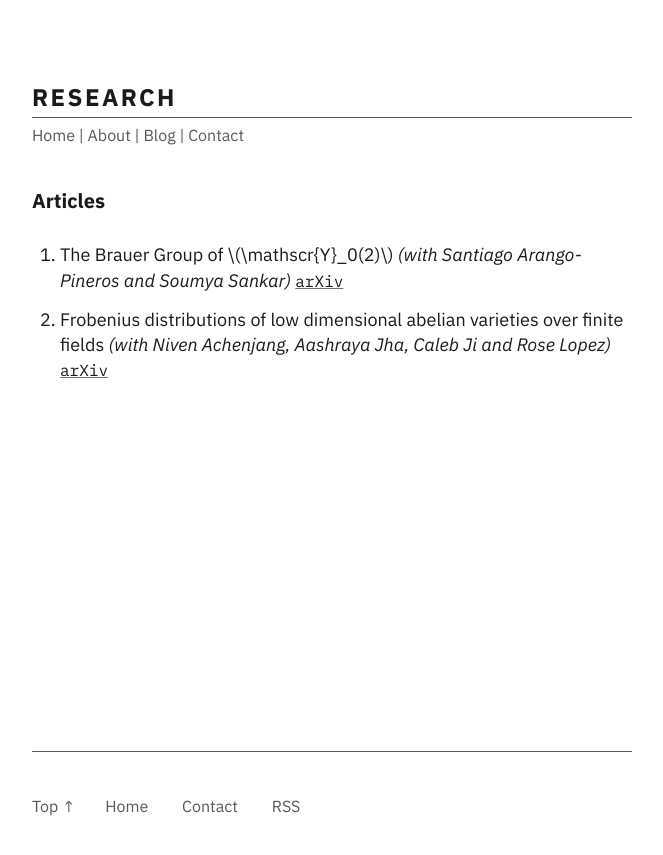
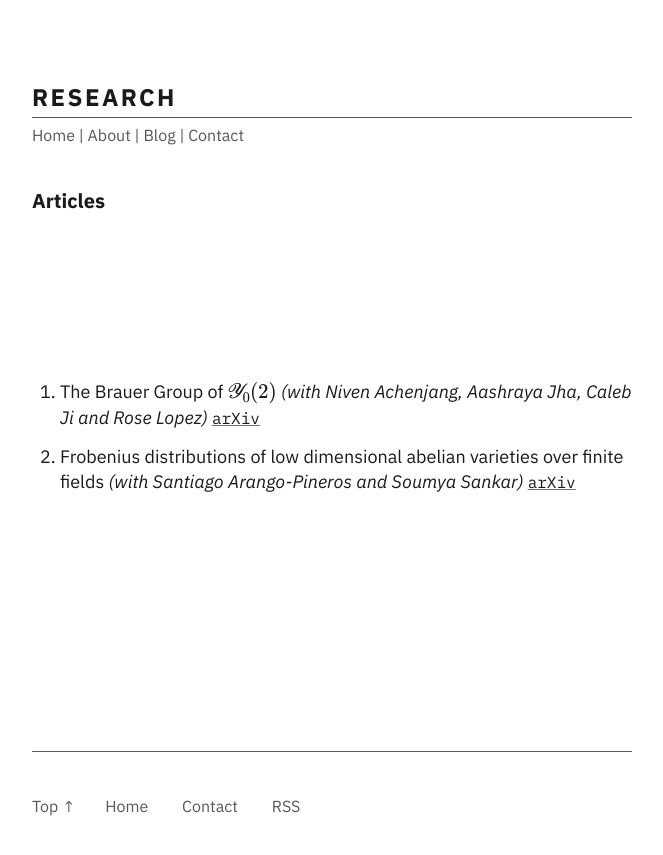
Before and after one commit to junkquill/junkquill.github.io, a Jekyll site: the page built from _pages/research.md, in a window 1280 px wide. Shown: the top 855 px of the page, without its empty margins (308-971 px from the left). Built offline with Jekyll 4.4.1, drawn with Linux system fonts in a browser that asks for light colours; formulas are drawn with MathJax 3; part of the change alters nothing that is shown.

```diff
--- a/_pages/research.md
+++ b/_pages/research.md
@@ -10,5 +10,24 @@ permalink: /research
 ---
 
 ## Articles
-2. The Brauer Group of \\(\mathscr{Y}_0(2)\\) *(with Santiago Arango-Pineros and Soumya Sankar)* [`arXiv`](https://arxiv.org/abs/2306.02237)
-1. Frobenius distributions of low dimensional abelian varieties over finite fields *(with Niven Achenjang, Aashraya Jha, Caleb Ji and Rose Lopez)* [`arXiv`](https://arxiv.org/abs/2311.18132)
+2. The Brauer Group of $\mathscr{Y}_0(2)$ *(with Niven Achenjang, Aashraya Jha, Caleb Ji and Rose Lopez)* [`arXiv`](https://arxiv.org/abs/2306.02237)
+1. Frobenius distributions of low dimensional abelian varieties over finite fields *(with Santiago Arango-Pineros and Soumya Sankar)* [`arXiv`](https://arxiv.org/abs/2311.18132)
+
+<script type="text/javascript"
+  src="https://cdnjs.cloudflare.com/ajax/libs/mathjax/2.7.0/MathJax.js?config=TeX-AMS_CHTML">
+</script>
+<script type="text/x-mathjax-config">
+  MathJax.Hub.Config({
+    tex2jax: {
+      inlineMath: [['$','$'], ['\\(','\\)']],
+      processEscapes: true},
+      jax: ["input/TeX","input/MathML","input/AsciiMath","output/CommonHTML"],
+      extensions: ["tex2jax.js","mml2jax.js","asciimath2jax.js","MathMenu.js","MathZoom.js","AssistiveMML.js", "[Contrib]/a11y/accessibility-menu.js"],
+      TeX: {
+      extensions: ["AMSmath.js","AMSsymbols.js","noErrors.js","noUndefined.js"],
+      equationNumbers: {
+      autoNumber: "AMS"
+      }
+    }
+  });
+</script>
```
